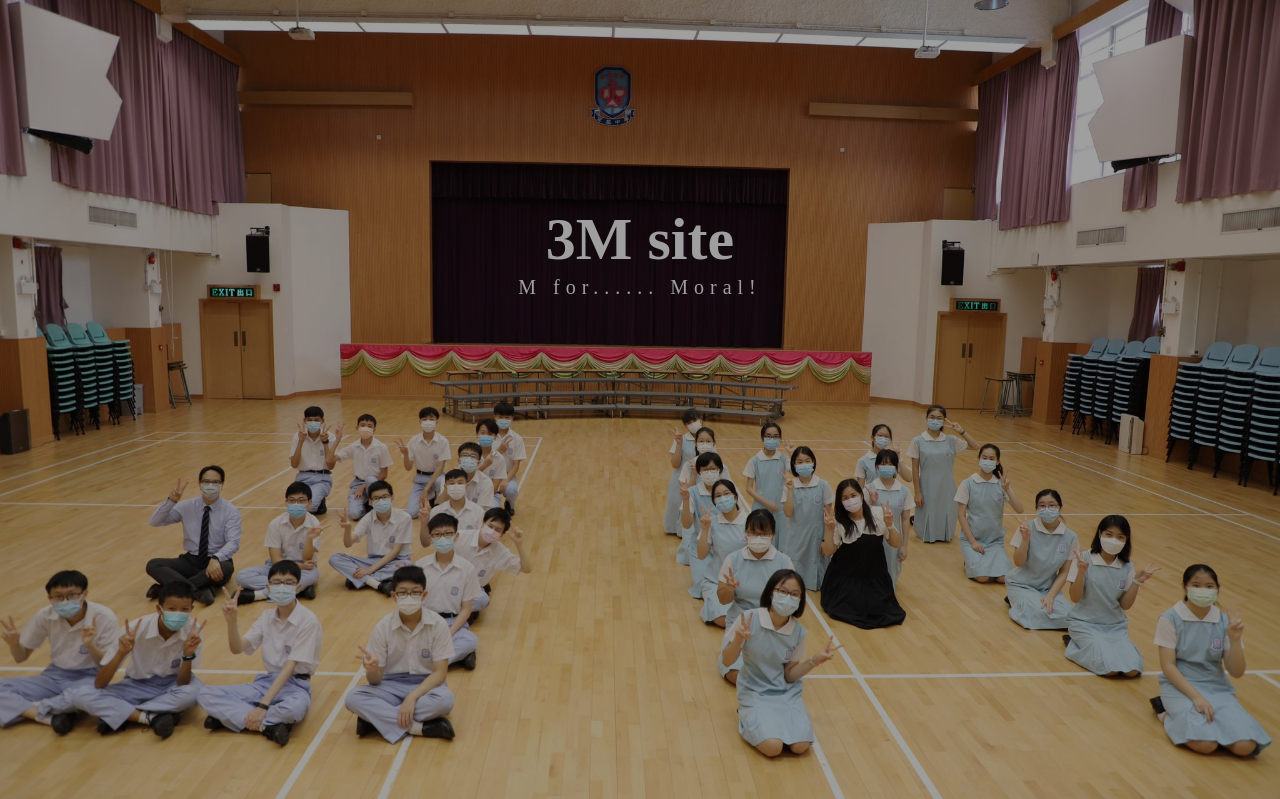
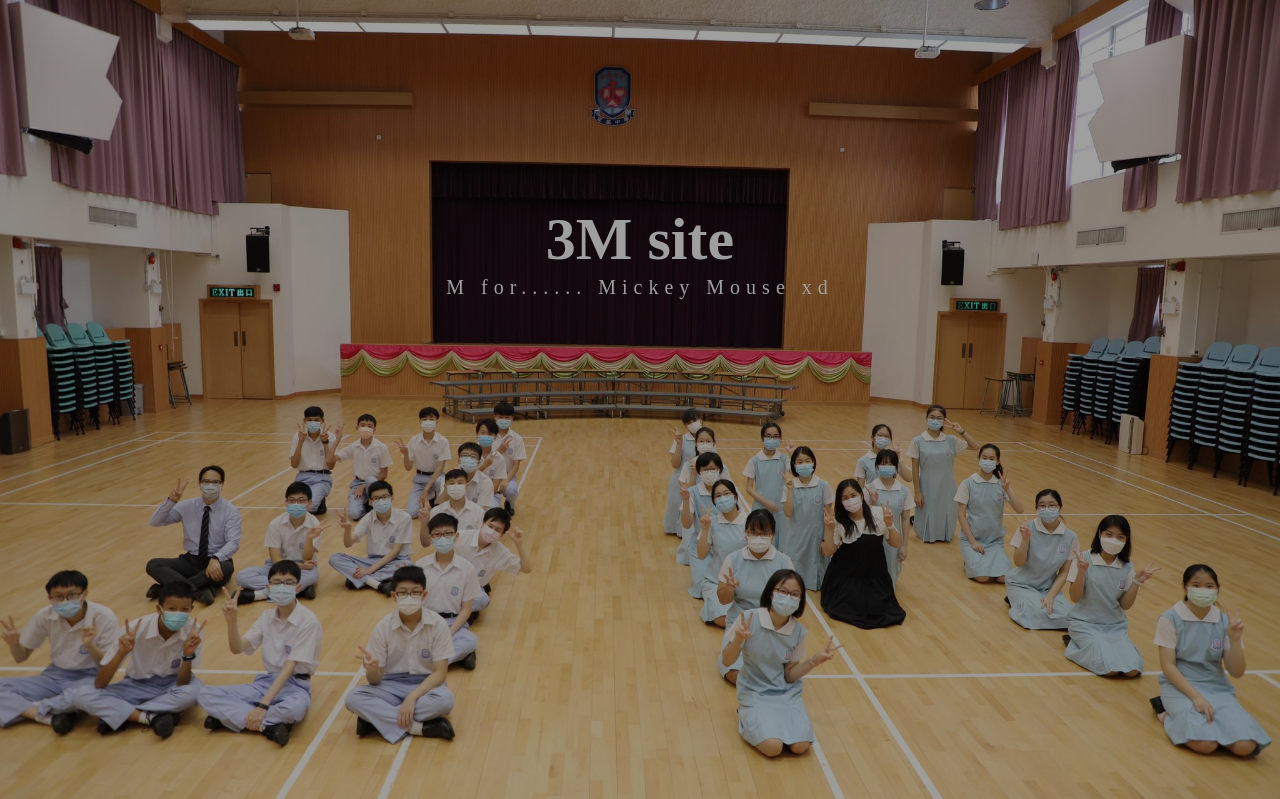
Before and after one commit to jeff112hk/3MWebsite, a Flask app: page / in a window 1280 px wide. Shown: the part 98-897 px from the top of the page. Run offline with Flask 2, Linux system fonts and the light colour scheme.

Commit message:
text update

```diff
--- a/Templates/home.html
+++ b/Templates/home.html
@@ -7,7 +7,7 @@ Home
 <div class="background">
     <div class="site_title">
         <h1>3M site</h1>
-        <p>M for...... Moral!</p>
+        <p>M for...... Mickey Mouse xd</p>
     </div>
     <div class="overlay"></div>
 </div>
```
